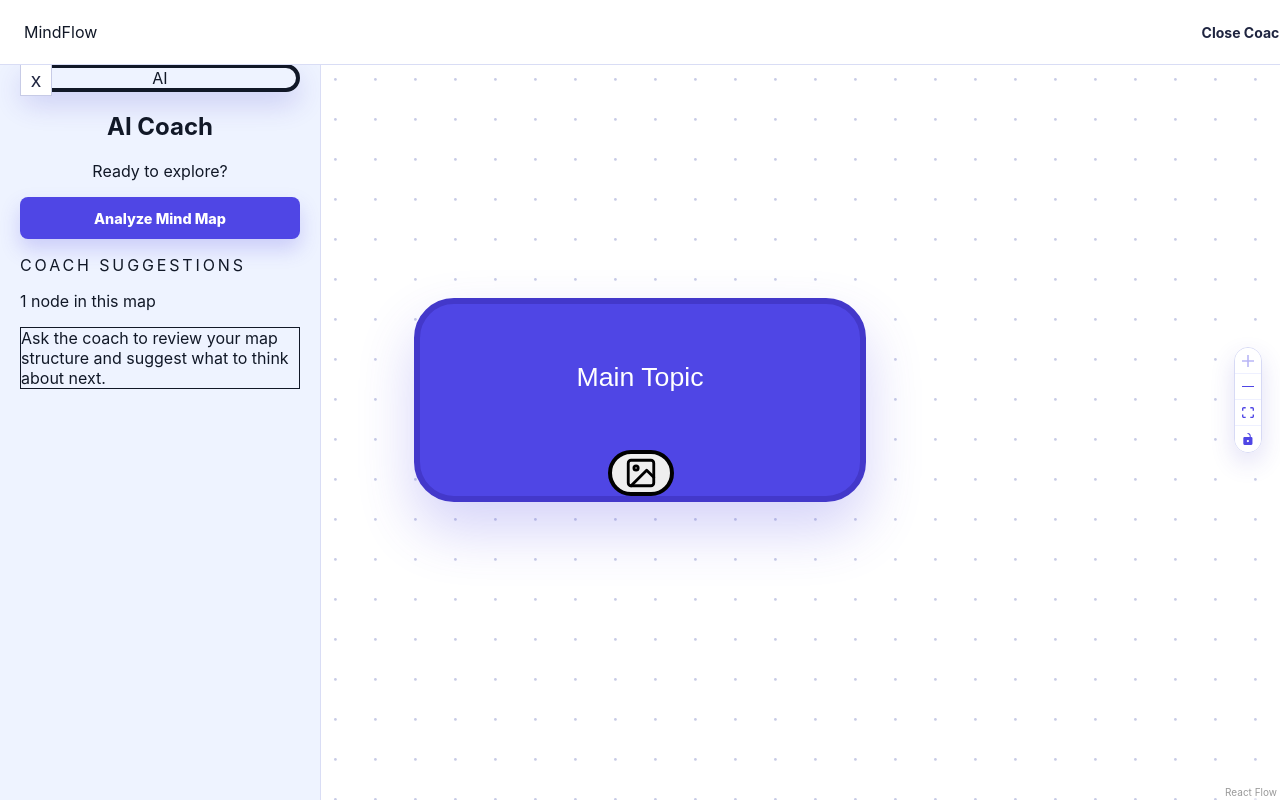
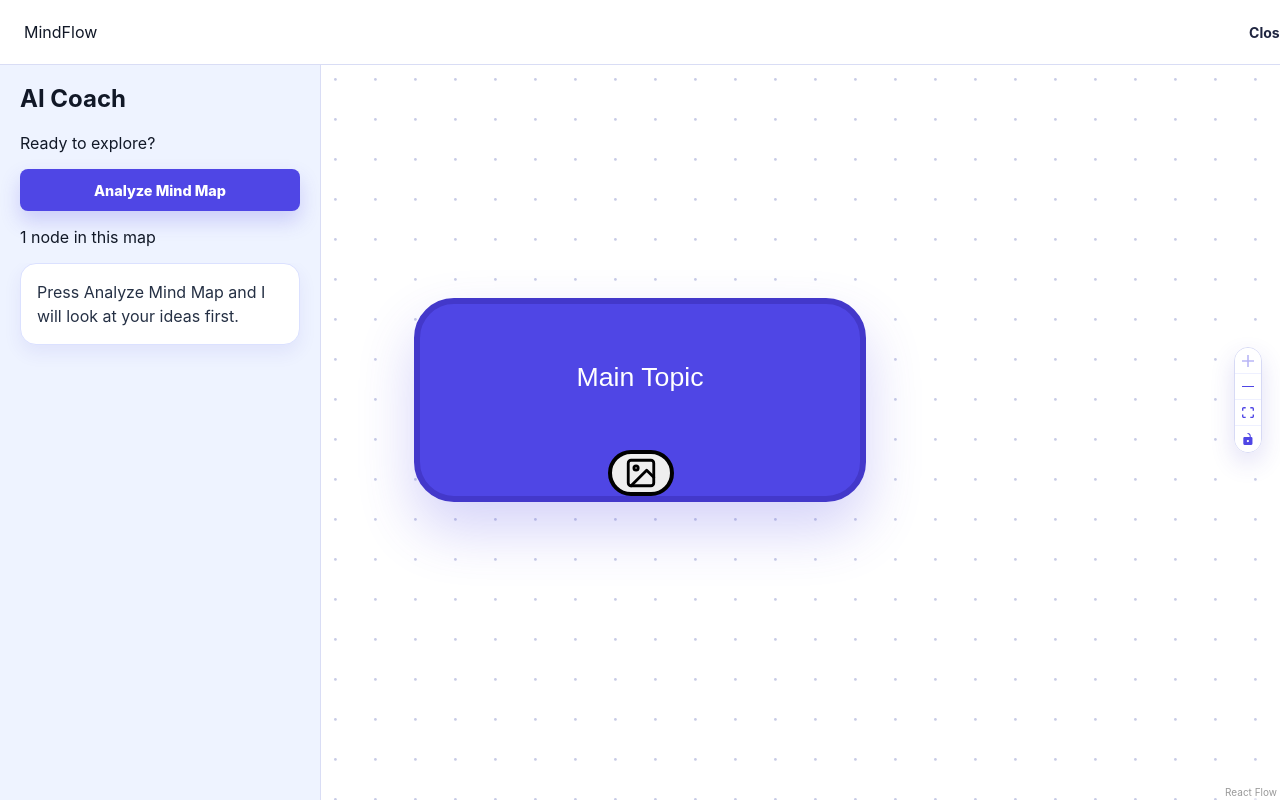
Before and after one commit to MerijnJo/Mindmap, a React (Vite) app: page / in a window 1280 px wide. Both pictures are taken after a click on the button "AI Coach". Built offline with nearby package versions, Linux system fonts and the light colour scheme.

Commit message:
feat: implement follow-up prompts and responses in GuidancePanel for enhanced user interaction

```diff
--- a/src/App.jsx
+++ b/src/App.jsx
@@ -31,6 +31,37 @@ const initialNodes = [
 
 const initialEdges = [];
 
+const followUpPrompts = [
+  {
+    id: 'next',
+    label: 'What should I add next?',
+  },
+  {
+    id: 'connect',
+    label: 'How do these ideas connect?',
+  },
+  {
+    id: 'clarify',
+    label: 'What should I explain better?',
+  },
+];
+
+function getFollowUpReply(promptId, guidance) {
+  const suggestions = guidance?.suggestions || [];
+  const matchingSuggestion =
+    suggestions.find((suggestion) => suggestion.type === promptId)
+    || suggestions.find((suggestion) => promptId === 'next' && suggestion.type === 'next-step')
+    || suggestions.find((suggestion) => promptId === 'connect' && suggestion.type === 'connection')
+    || suggestions.find((suggestion) => promptId === 'clarify' && suggestion.type === 'clarify')
+    || suggestions[0];
+
+  if (!matchingSuggestion) {
+    return 'I would start by adding one small idea that feels clearly connected to your main topic.';
+  }
+
+  return `${matchingSuggestion.message} ${matchingSuggestion.question}`;
+}
+
 function GuidancePanel({
   isOpen,
   guidance,
@@ -38,26 +69,19 @@ function GuidancePanel({
   error,
   nodeCount,
   selectedNode,
+  activeFollowUp,
   onAnalyze,
-  onClose,
+  onFollowUp,
 }) {
   if (!isOpen) return null;
 
   return (
     <aside className="coach-drawer absolute left-0 top-16 z-20 flex h-[calc(100vh-4rem)] w-[320px] max-w-[calc(100vw-1rem)] flex-col overflow-hidden border-r border-indigo-100 bg-[#eef3ff]">
-      <div className="coach-section relative py-8 text-center">
-        <button
-          className="coach-icon-button absolute right-4 top-4"
-          onClick={onClose}
-          title="Close coach"
-        >
-          x
-        </button>
-        <div className="mx-auto flex h-20 w-20 items-center justify-center rounded-full border-4 border-indigo-500 bg-white shadow-[0_12px_28px_rgba(67,56,202,0.2)]">
-          <span className="font-sans text-3xl font-extrabold text-indigo-600">AI</span>
-        </div>
-        <h1 className="mt-4 font-sans text-2xl font-bold leading-tight text-indigo-700">AI Coach</h1>
-        <p className="mt-1 font-sans text-sm text-slate-500">Ready to explore?</p>
+      <div className="coach-section py-6">
+        <h1 className="font-sans text-2xl font-bold leading-tight text-indigo-700">AI Coach</h1>
+        <p className="mt-1 font-sans text-sm text-slate-500">
+          {guidance ? 'Ask a follow-up.' : 'Ready to explore?'}
+        </p>
       </div>
 
       <div className="coach-section pb-5">
@@ -70,11 +94,8 @@ function GuidancePanel({
         </button>
       </div>
 
-      <div className="coach-section pb-4">
-        <p className="font-sans text-xs font-bold uppercase tracking-[0.18em] text-slate-500">
-          Coach Suggestions
-        </p>
-        <p className="mt-2 truncate font-sans text-sm leading-5 text-slate-600">
+      <div className="coach-section pb-3">
+        <p className="truncate font-sans text-sm leading-5 text-slate-600">
           {selectedNode
             ? `Focused on "${selectedNode.data?.label || 'Untitled'}"`
             : `${nodeCount} node${nodeCount === 1 ? '' : 's'} in this map`}
@@ -88,24 +109,24 @@ function GuidancePanel({
       )}
 
       {!guidance && !error && (
-        <div className="coach-section">
-          <div className="rounded-sm border border-indigo-100 bg-white p-5 font-sans text-base leading-7 text-slate-800 shadow-sm">
-            Ask the coach to review your map structure and suggest what to think about next.
+        <div className="coach-section min-h-0 flex-1 overflow-y-auto pb-6">
+          <div className="coach-bubble coach-bubble-ai">
+            Press Analyze Mind Map and I will look at your ideas first.
           </div>
         </div>
       )}
 
       {guidance && (
         <div className="coach-section min-h-0 flex-1 overflow-y-auto pb-6">
-          <div className="rounded-sm border border-indigo-100 bg-white p-5 font-sans text-base leading-7 text-slate-800 shadow-sm">
+          <div className="coach-bubble coach-bubble-ai">
             {guidance.overview}
           </div>
 
-          <div className="mt-4 flex flex-col gap-4">
+          <div className="mt-4 flex flex-col gap-3">
             {(guidance.suggestions || []).map((suggestion, index) => (
               <div
                 key={`${suggestion.nodeId || 'map'}-${index}`}
-                className={`rounded-sm border p-4 font-sans shadow-sm ${
+                className={`coach-bubble ${
                   index % 2 === 0 ? 'border-emerald-200 bg-emerald-50' : 'border-rose-200 bg-rose-50'
                 }`}
               >
@@ -119,6 +140,32 @@ function GuidancePanel({
                 <p className="mt-3 text-sm font-semibold leading-6 text-slate-900">{suggestion.question}</p>
               </div>
             ))}
+          </div>
+
+          {activeFollowUp && (
+            <div className="mt-4 flex flex-col gap-3">
+              <div className="coach-bubble coach-bubble-user">
+                {followUpPrompts.find((prompt) => prompt.id === activeFollowUp)?.label}
+              </div>
+              <div className="coach-bubble coach-bubble-ai">
+                {getFollowUpReply(activeFollowUp, guidance)}
+              </div>
+            </div>
+          )}
+
+          <div className="mt-5 border-t border-indigo-100 pt-4">
+            <p className="font-sans text-xs font-bold uppercase tracking-[0.16em] text-slate-500">Ask next</p>
+            <div className="mt-3 flex flex-col gap-2">
+              {followUpPrompts.map((prompt) => (
+                <button
+                  key={prompt.id}
+                  className="coach-follow-up"
+                  onClick={() => onFollowUp(prompt.id)}
+                >
+                  {prompt.label}
+                </button>
+              ))}
+            </div>
           </div>
         </div>
       )}
@@ -134,6 +181,7 @@ function Flow() {
   const [guidanceError, setGuidanceError] = useState('');
   const [isAnalyzing, setIsAnalyzing] = useState(false);
   const [isCoachOpen, setIsCoachOpen] = useState(false);
+  const [activeFollowUp, setActiveFollowUp] = useState(null);
 
   const onConnect = useCallback((params) => setEdges((eds) => addEdge(params, eds)), [setEdges]);
   const styledEdges = useMemo(
@@ -166,6 +214,7 @@ function Flow() {
     try {
       const nextGuidance = await fetchMindMapGuidance({ nodes, edges, selectedNodeId });
       setGuidance(nextGuidance);
+      setActiveFollowUp(null);
     } catch (error) {
       console.error(error);
       setGuidanceError(
@@ -187,7 +236,7 @@ function Flow() {
           className="coach-launcher"
           onClick={() => setIsCoachOpen((open) => !open)}
         >
-          {isCoachOpen ? 'Close Coach' : 'AI Coach'}
+          {isCoachOpen ? 'Close' : 'AI Coach'}
         </button>
       </header>
 
@@ -198,8 +247,9 @@ function Flow() {
         error={guidanceError}
         nodeCount={nodes.length}
         selectedNode={selectedNode}
+        activeFollowUp={activeFollowUp}
         onAnalyze={handleAnalyzeMindMap}
-        onClose={() => setIsCoachOpen(false)}
+        onFollowUp={setActiveFollowUp}
       />
 
       <ReactFlow
--- a/src/index.css
+++ b/src/index.css
@@ -41,7 +41,7 @@ body {
   border-bottom: 1px solid #d9ddf5 !important;
   opacity: 1 !important;
   padding-left: 1.5rem;
-  padding-right: 1.5rem;
+  padding-right: 2.25rem;
 }
 
 .site-topbar::before {
@@ -121,10 +121,12 @@ body {
   background: #ffffff;
   color: #1f2540;
   cursor: pointer;
+  flex-shrink: 0;
   font-family: Inter, ui-sans-serif, system-ui, sans-serif;
   font-size: 0.875rem;
   font-weight: 700;
   padding: 0.55rem 1rem;
+  white-space: nowrap;
 }
 
 .coach-launcher:hover {
@@ -155,6 +157,47 @@ body {
 .coach-analyze-button:disabled {
   cursor: not-allowed;
   opacity: 0.55;
+}
+
+.coach-bubble {
+  border: 1px solid #dbe1ff;
+  border-radius: 16px;
+  box-shadow: 0 8px 18px rgba(67, 56, 202, 0.08);
+  font-family: Inter, ui-sans-serif, system-ui, sans-serif;
+  padding: 0.95rem 1rem;
+}
+
+.coach-bubble-ai {
+  background: #ffffff;
+  color: #253044;
+  line-height: 1.55;
+}
+
+.coach-bubble-user {
+  align-self: flex-end;
+  max-width: 88%;
+  border-color: #4f46e5;
+  background: #4f46e5;
+  color: #ffffff;
+  font-size: 0.9rem;
+  font-weight: 700;
+}
+
+.coach-follow-up {
+  border: 1px solid #c7d2fe;
+  border-radius: 999px;
+  background: #ffffff;
+  color: #4338ca;
+  cursor: pointer;
+  font-family: Inter, ui-sans-serif, system-ui, sans-serif;
+  font-size: 0.85rem;
+  font-weight: 700;
+  padding: 0.7rem 0.9rem;
+  text-align: left;
+}
+
+.coach-follow-up:hover {
+  background: #eef2ff;
 }
 
 .flow-controls {
```
